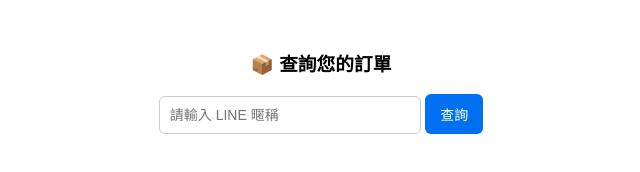
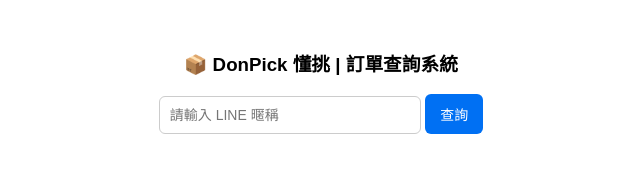
Before and after one commit to cycycycy1114/notion-order-search1, a plain HTML site: page index.html in a window 1280 px wide. Shown: the whole page, without its empty margins (319-959 px from the left). Drawn offline with Linux system fonts and the light colour scheme.

Commit message:
Update index.html

```diff
--- a/index.html
+++ b/index.html
@@ -3,7 +3,7 @@
 <head>
   <meta charset="UTF-8">
   <meta name="viewport" content="width=device-width, initial-scale=1.0">
-  <title>訂單查詢</title>
+  <title>DonPick 懂挑 | 訂單查詢系統</title>
   <style>
     body { font-family: sans-serif; max-width: 400px; margin: 20px auto; padding: 10px; text-align: center; }
     input { padding: 10px; width: 60%; font-size: 14px; border: 1px solid #ccc; border-radius: 6px; }
@@ -13,7 +13,7 @@
   </style>
 </head>
 <body>
-  <h3>📦 查詢您的訂單</h3>
+  <h3>📦 DonPick 懂挑 | 訂單查詢系統</h3>
   <div>
     <input type="text" id="nickname" placeholder="請輸入 LINE 暱稱">
     <button onclick="search()">查詢</button>
```
